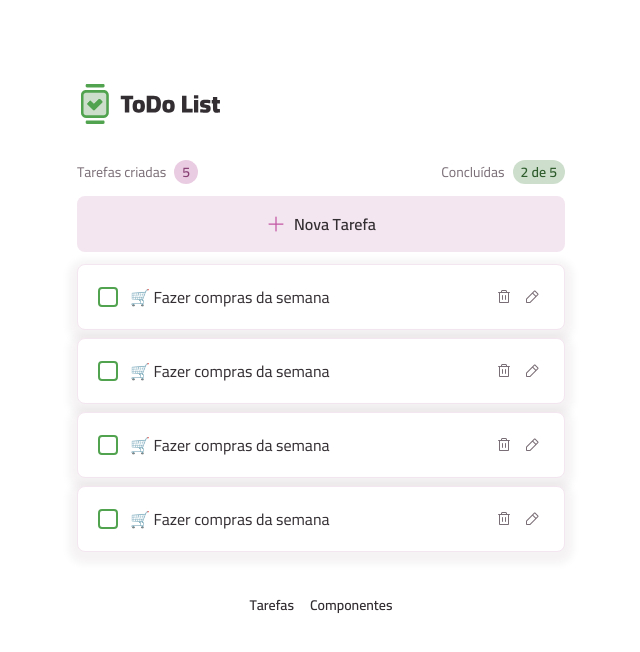
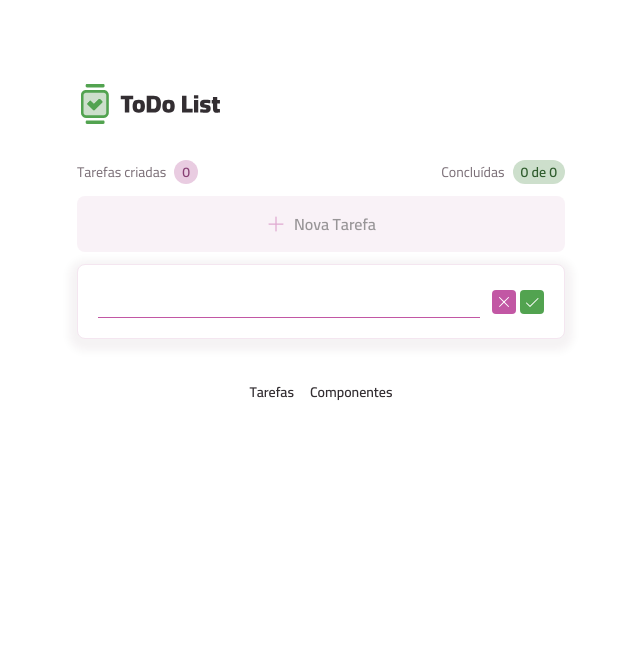
Before and after one commit to luanda-vital/react-to-do-list, a React (Vite) app: page / in a window 1280 px wide. Both pictures are taken after a click on the button "Nova Tarefa". Shown: the top 652 px of the page, without its empty margins (319-959 px from the left). Built offline with nearby package versions, Linux system fonts and the light colour scheme.

Commit message:
Criando e atualizando tarefas com Local Storage

```diff
--- a/package.json
+++ b/package.json
@@ -15,7 +15,8 @@
     "react": "^19.2.8",
     "react-dom": "^19.2.8",
     "react-router": "^8.5.1",
-    "tailwind": "^4.0.0"
+    "tailwind": "^4.0.0",
+    "usehooks-ts": "^3.1.1"
   },
   "devDependencies": {
     "@babel/core": "^7.29.7",
--- a/src/core-components/task-item.tsx
+++ b/src/core-components/task-item.tsx
@@ -1,56 +1,117 @@
-import React from "react";
+import { useState, type ChangeEvent, type SubmitEvent } from "react";
+import { cx } from "class-variance-authority";
 
 import ButtonIcon from "../components/button-icon";
 import Card from "../components/card";
 import InputCheckbox from "../components/input-checkbox";
 import Text from "../components/text";
+import InputText from "../components/input-text";
+
+import { TaskState, type Task } from "../models/task";
+import useTask from "../hooks/use-task";
 
 import TrashIcon from "../assets/icons/trash.svg?react";
 import PencilIcon from "../assets/icons/pencil.svg?react";
 import XIcon from "../assets/icons/x.svg?react";
 import CheckIcon from "../assets/icons/check.svg?react";
-import InputText from "../components/input-text";
 
-export default function TaskItem() {
-  const [isEditing, setIsEditing] = React.useState(false);
+interface TaskItemProps {
+  task: Task
+}
+
+export default function TaskItem({task}: TaskItemProps) {
+  const [isEditing, setIsEditing] = useState(task?.state === TaskState.Creating);
+
+  const [taskTitle, setTaskTitle] = useState(task.title || "");
+  const { updateTask, updateTaskStatus, deleteTask } = useTask();
 
   function handleEditTask() {
     setIsEditing(true);
   }
 
   function handleExitEditTask() {
+    if (task.state === TaskState.Creating) {
+      deleteTask(task.id)
+    };
+
     setIsEditing(false);
   }
 
+  function handleChangeTaskTitle(e: ChangeEvent<HTMLInputElement>) {
+    setTaskTitle(e.target.value || "");
+  }
+
+  function handleSaveTask(e: SubmitEvent<HTMLFormElement>) {
+    e.preventDefault();
+    updateTask(task.id, {title: taskTitle})
+    setIsEditing(false);
+  }
+
+  function handleChangeTaskStatus(e: ChangeEvent<HTMLInputElement>) {
+    const checked = e.target.checked;
+    updateTaskStatus(task.id, checked);
+  }
+
+  function handleDeleteTask() {
+    deleteTask(task.id)
+  }
+
   return (
-    <Card size="md" className="flex items-center gap-3">
+    <Card size="md">
       {!isEditing ?
-        <>
-          <InputCheckbox />
-          <Text className="flex-1">🛒 Fazer compras da semana</Text>
+        <div className="flex items-center gap-3">
+          <InputCheckbox
+            checked={task?.concluded}
+            onChange={handleChangeTaskStatus}
+          />
+          <Text className={cx("flex-1", {
+            "line-through": task?.concluded,
+          })}>
+            {task?.title}
+          </Text>
 
           <div className="flex gap-1">
-            <ButtonIcon icon={TrashIcon} variant="tertiary"/>
+            <ButtonIcon
+              icon={TrashIcon}
+              variant="tertiary"
+              onClick={handleDeleteTask}
+            />
+
             <ButtonIcon
               icon={PencilIcon}
               variant="tertiary"
               onClick={handleEditTask}
             />
           </div>
-        </> :
-        <>
-          <InputText className="flex-1" />
+        </div> :
+        <form
+          onSubmit={handleSaveTask}
+          className="flex items-center gap-3"
+        >
+          <InputText
+            className="flex-1"
+            value={taskTitle}
+            onChange={handleChangeTaskTitle}
+            required
+            autoFocus
+          />
 
           <div className="flex gap-1">
             <ButtonIcon
+              type="button"
               icon={XIcon}
               variant="secondary"
               onClick={handleExitEditTask}
             />
-            <ButtonIcon icon={CheckIcon} variant="primary"/>
+
+            <ButtonIcon
+              type="submit"
+              icon={CheckIcon}
+              variant="primary"
+              />
           </div>
-        </>
-    }
+        </form>
+      }
     </Card>
   )
 }
--- a/src/core-components/tasks-list.tsx
+++ b/src/core-components/tasks-list.tsx
@@ -1,20 +1,37 @@
 import Button from "../components/button";
 import TaskItem from "./task-item";
+import { TaskState } from "../models/task";
+
+import useTasks from "../hooks/use-tasks";
+import useTask from "../hooks/use-task";
 
 import PlusIcon from "../assets/icons/plus.svg?react";
 
 export default function TasksList() {
+  const { tasks } = useTasks();
+  const { prepareTask } = useTask();
+
+  console.log(tasks);
+
+  function handleNewTask() {
+    prepareTask();
+  }
+
   return (
     <>
       <section>
-        <Button icon={PlusIcon} className="w-full">Nova Tarefa</Button>
+        <Button
+          icon={PlusIcon}
+          className="w-full"
+          onClick={handleNewTask}
+          disabled={tasks.some((task) => task.state === TaskState.Creating)}
+        >
+          Nova Tarefa
+        </Button>
       </section>
 
       <section className="space-y-2">
-        <TaskItem />
-        <TaskItem />
-        <TaskItem />
-        <TaskItem />
+        { tasks.map((task) => <TaskItem key={task.id} task={task} />)}
       </section>
     </>
   )
--- a/src/core-components/tasks-summary.tsx
+++ b/src/core-components/tasks-summary.tsx
@@ -1,16 +1,19 @@
 import Badge from "../components/badge";
 import Text from "../components/text";
+import useTasks from "../hooks/use-tasks";
 
 export default function TasksSummary() {
+  const { createdTasksCount, concludedTasksCount} = useTasks();
+
   return <>
     <div className="flex items-center gap-2">
       <Text variant="body-sm" className="text-gray-300!">Tarefas criadas</Text>
-      <Badge variant="secondary">5</Badge>
+      <Badge variant="secondary">{createdTasksCount}</Badge>
     </div>
 
     <div className="flex items-center gap-2">
       <Text variant="body-sm" className="text-gray-300!">Concluídas</Text>
-      <Badge variant="primary">2 de 5</Badge>
+      <Badge variant="primary">{concludedTasksCount} de {createdTasksCount}</Badge>
     </div>
   </>
 }
--- /dev/null
+++ b/src/helpers/utils.ts
@@ -0,0 +1,3 @@
+export function delay(ms: number) {
+  return new Promise((resolve) => setTimeout(resolve, ms))
+}
--- /dev/null
+++ b/src/hooks/use-task.ts
@@ -0,0 +1,42 @@
+import { useLocalStorage } from "usehooks-ts";
+
+import { TASKS_KEY, TaskState, type Task } from "../models/task";
+
+export default function useTask() {
+  const [tasks, setTasks] = useLocalStorage<Task[]>(TASKS_KEY, [])
+
+  function prepareTask() {
+    setTasks([...tasks, {
+      id: Math.random().toString(36).substring(2,9),
+      title:"",
+      state: TaskState.Creating
+    }])
+  }
+
+  function updateTask(id: string, payload: {title: Task["title"]}) {
+    setTasks(
+      tasks.map((task) => task.id === id ? {
+        ...task, state: TaskState.Created, ...payload
+      } : task)
+    )
+  }
+
+  function updateTaskStatus(id: string, concluded: boolean) {
+    setTasks(
+      tasks.map((task) => task.id === id ? {
+        ...task, concluded
+      } : task)
+    )
+  }
+
+  function deleteTask(id: string) {
+    setTasks(tasks.filter((task) => task.id !== id))
+  }
+
+  return {
+    prepareTask,
+    updateTask,
+    updateTaskStatus,
+    deleteTask
+  }
+}
--- /dev/null
+++ b/src/hooks/use-tasks.ts
@@ -0,0 +1,13 @@
+import { useLocalStorage } from "usehooks-ts";
+
+import { TASKS_KEY, TaskState, type Task } from "../models/task";
+
+export default function useTasks() {
+  const [tasks] = useLocalStorage<Task[]>(TASKS_KEY, [])
+
+  return {
+    tasks,
+    createdTasksCount: tasks.filter((task) => task.state === TaskState.Created).length,
+    concludedTasksCount: tasks.filter((task) => task.concluded).length
+  }
+}
--- /dev/null
+++ b/src/models/task.ts
@@ -0,0 +1,13 @@
+export const TASKS_KEY = "tasks";
+
+export enum TaskState {
+  Creating = "creating",
+  Created = "created",
+}
+
+export interface Task {
+  id: string;
+  title: string;
+  concluded?: boolean;
+  state?: TaskState;
+}
```
Also changed, not shown: 1 other file (tests, documents, lock files or other folders).
